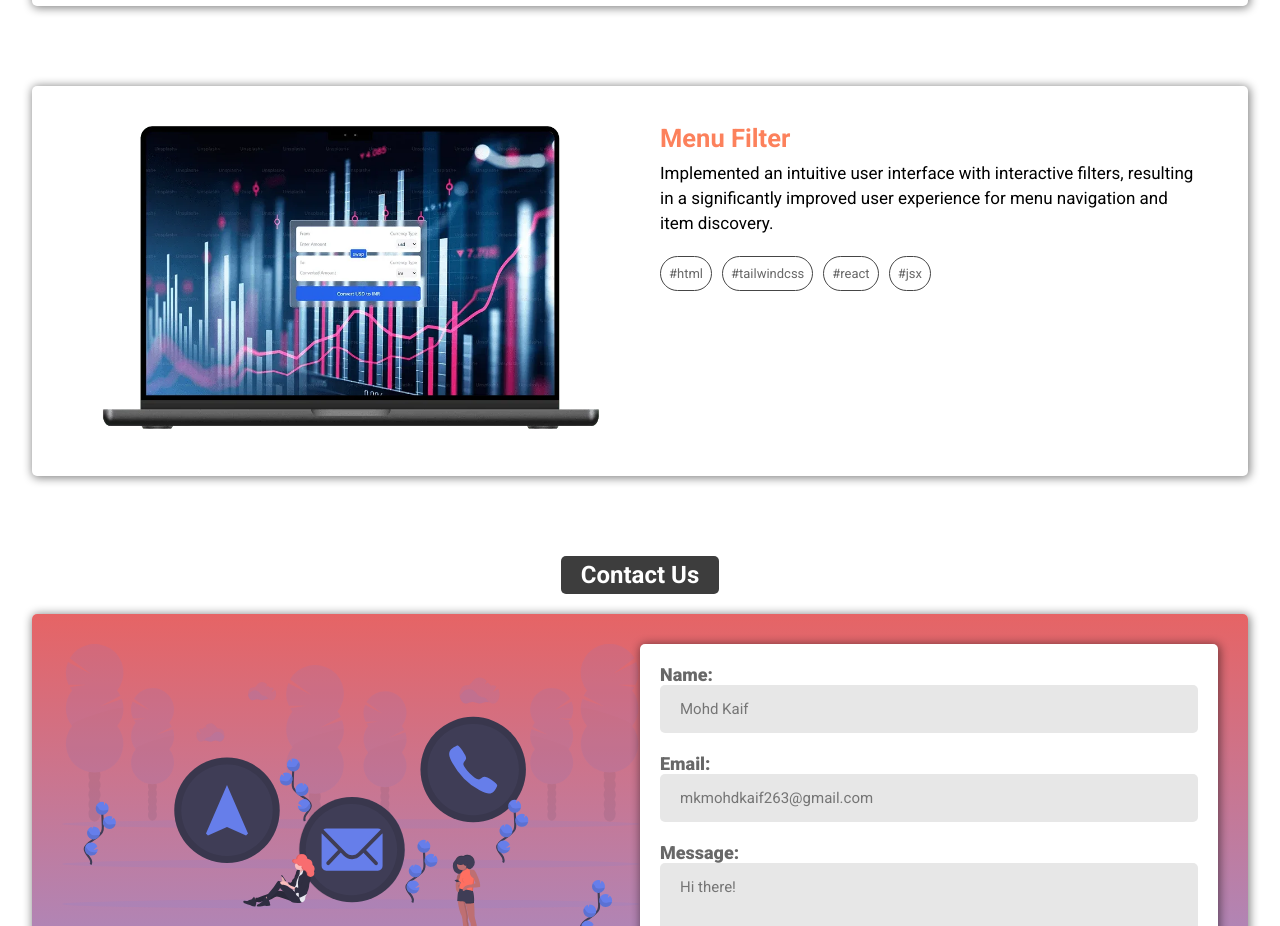
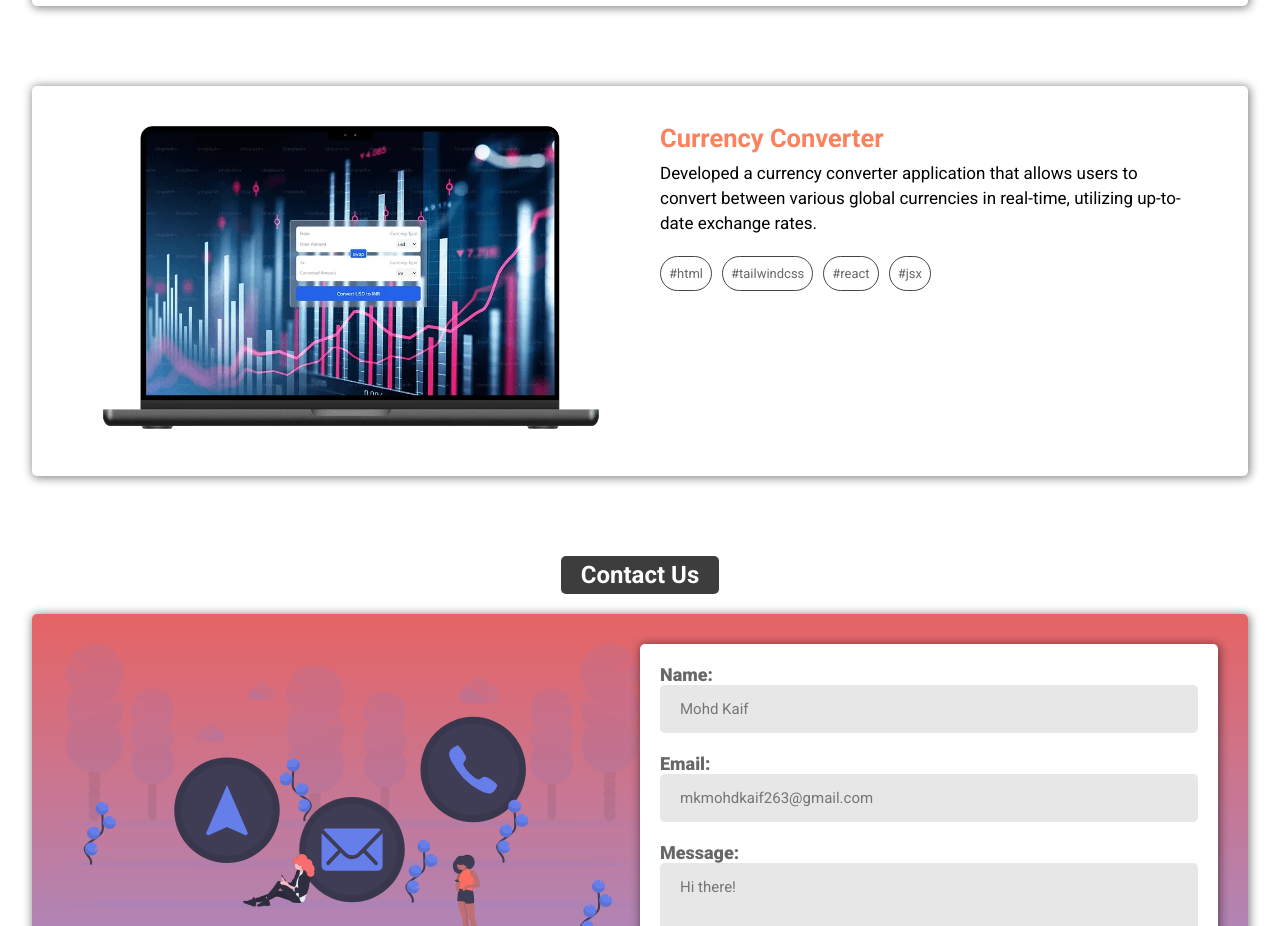
Before and after one commit to mohdkaif1729/my-portfolio, a plain HTML site: page index.html in a window 1280 px wide. Shown: the part 2560-3486 px from the top of the page. Drawn offline with Linux system fonts and the light colour scheme.

Commit message:
change new project name and details

```diff
--- a/index.html
+++ b/index.html
@@ -43,12 +43,15 @@
 
     <!-- main content of the portfolio -->
     <main>
+        <!-- about me -->
         <div class="about-me">
             <h2 class="about-me-heading">About Me</h2>
             <div class="about-me-detail">
                 <strong>Hello!&comma; I&apos;am Mohd Kaif</strong> A Full Stack Developer with a strong foundation in front-end technologies like HTML&comma; CSS&comma; JavaScript&comma; React.js&comma; and back-end technologies like Node.js&comma; and express.js seeking to contribute to innovative web development projects&comma; utilizing my problem-solving skills and passion for creating user-friendly experiences.
             </div>
         </div>
+
+        <!-- all projects -->
         <div class="projects">
 
             <h2 class="projects-heading">Projects</h2>
@@ -119,8 +122,8 @@
                     </a>
                 </div>
                 <div class="right">
-                    <h2>Menu Filter</h2>
-                    <p>Implemented an intuitive user interface with interactive filters, resulting in a significantly improved user experience for menu navigation and item discovery.</p>
+                    <h2>Currency Converter</h2>
+                    <p>Developed a currency converter application that allows users to convert between various global currencies in real-time&comma; utilizing up-to-date exchange rates.</p>
                     <div class="technologies-used">
                         <span>#html</span>
                         <span>#tailwindcss</span>
```
